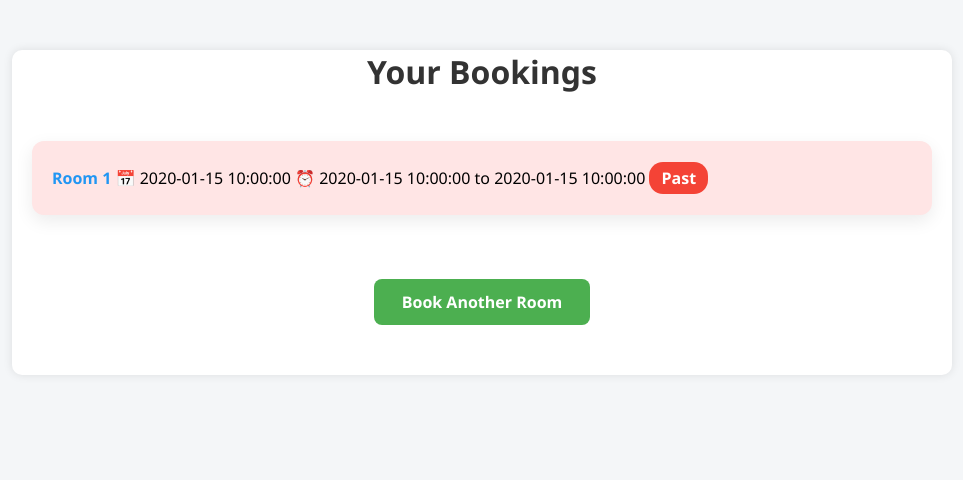
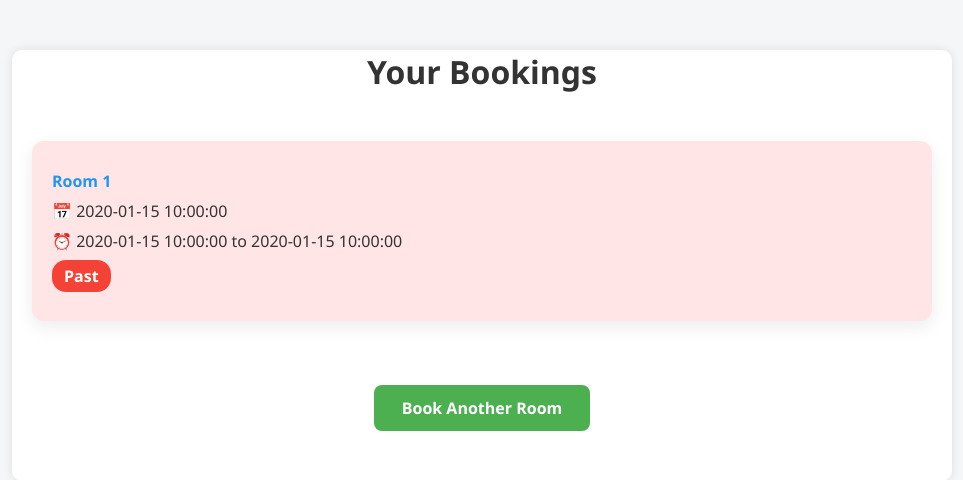
Before and after one commit to Dhanush9358/fastapi-project, a FastAPI app: template templates/history.html in a window 1280 px wide. Shown: the top 480 px of the page, without its empty margins (158-1121 px from the left). Run offline with FastAPI, Linux system fonts and the light colour scheme; the template is opened without the code that fills it: most values are stand-ins (such as "Sample title", 1, 10 or a date in 2020).

Commit message:
update history

```diff
--- a/templates/history.html
+++ b/templates/history.html
@@ -5,8 +5,9 @@
     <link rel="stylesheet" href="/static/style.css">
     <style>
         body {
-            font-family: 'Segoe UI', sans-serif;
+            font-family: 'Segoe UI', Tahoma, Geneva, Verdana, sans-serif;
             background-color: #f4f6f8;
+            color: #333;
             margin: 0;
             padding: 0;
         }
@@ -30,15 +31,40 @@
             display: flex;
             justify-content: space-between;
             align-items: center;
-            transition: 0.2s;
+            transition: transform 0.2s, box-shadow 0.2s;
+        }
+        .booking-card:hover {
+            transform: translateY(-4px);
+            box-shadow: 0px 12px 30px rgba(0,0,0,0.12);
         }
         .past-booking { background-color: #ffe5e5; }
-        .booking-info span { margin: 4px 0; font-size: 16px; }
+        .booking-info {
+            display: flex;
+            flex-direction: column;
+        }
+        .booking-info span {
+            margin: 4px 0;
+            font-size: 16px;
+        }
         .room { font-weight: bold; color: #2196F3; }
-        .badge { padding: 5px 12px; border-radius: 14px; color: #fff; font-size: 13px; font-weight: bold; }
+        .badge {
+            padding: 5px 12px;
+            border-radius: 14px;
+            color: #fff;
+            font-size: 13px;
+            font-weight: bold;
+            margin-top: 5px;
+            width: fit-content;
+            text-align: center;
+        }
         .badge.upcoming { background-color: #4CAF50; }
         .badge.today { background-color: #FF9800; }
         .badge.past { background-color: #F44336; }
+        .booking-actions {
+            display: flex;
+            flex-direction: column;
+            align-items: flex-end;
+        }
         .edit-btn {
             background-color: #2196F3;
             color: white;
@@ -47,10 +73,20 @@
             border-radius: 6px;
             cursor: pointer;
             font-size: 14px;
+            transition: 0.3s;
         }
         .edit-btn:hover { background-color: #0b7dda; }
-        .no-bookings { text-align: center; color: #777; font-size: 18px; margin-top: 50px; }
-        .back-link-wrapper { text-align: center; margin-top: 40px; }
+        .cannot-edit { color: #777; font-size: 14px; }
+        .no-bookings {
+            text-align: center;
+            color: #777;
+            font-size: 18px;
+            margin-top: 50px;
+        }
+        .back-link-wrapper {
+            text-align: center;
+            margin-top: 40px;
+        }
         .back-link {
             display: inline-block;
             text-decoration: none;
@@ -59,8 +95,20 @@
             padding: 12px 28px;
             border-radius: 8px;
             font-size: 16px;
+            transition: 0.3s;
         }
         .back-link:hover { background-color: #45a049; }
+        @media (max-width: 600px) {
+            .booking-card {
+                flex-direction: column;
+                align-items: flex-start;
+            }
+            .booking-actions {
+                width: 100%;
+                margin-top: 12px;
+            }
+            .edit-btn { width: 100%; }
+        }
     </style>
 </head>
 <body>
@@ -69,7 +117,8 @@
 
     {% if bookings %}
         {% for booking in bookings %}
-            <div class="booking-card {% if booking.is_past %}past-booking{% endif %}" data-end="{{ booking.end_datetime_str }}">
+            <div class="booking-card {% if booking.is_past %}past-booking{% endif %}"
+                 data-end="{{ booking.end_datetime_str }}">
                 <div class="booking-info">
                     <span class="room">Room {{ booking.room_number }}</span>
                     <span>📅 {{ booking.date }}</span>
```
